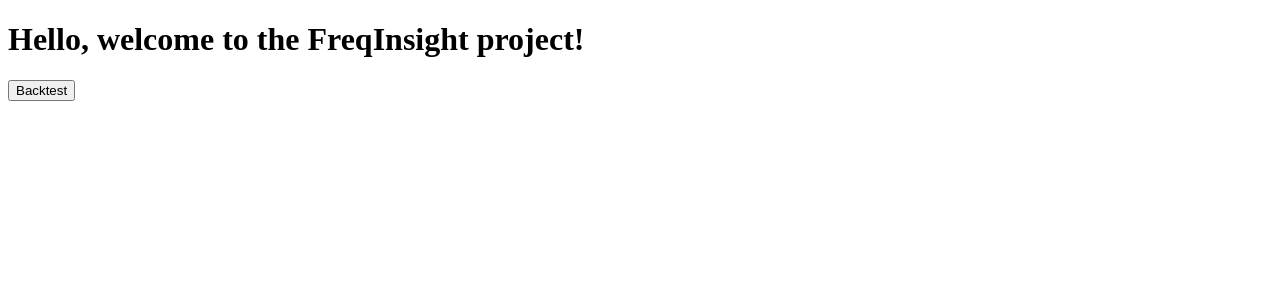
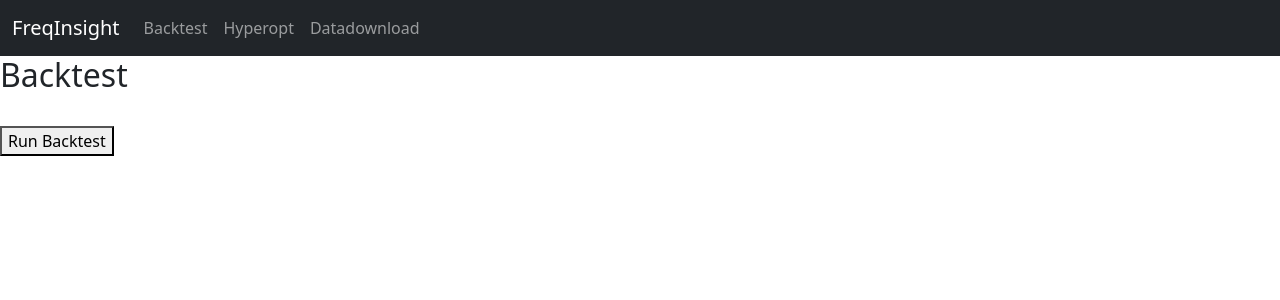
Before and after one commit to IdifixNL/FreqInsight, a Flask app: page / in a window 1280 px wide. Shown: the top 300 px of the page. Run offline with Flask 3, Linux system fonts and the light colour scheme.

Commit message:
Got bassic menu up en running

```diff
--- a/templates/index.html
+++ b/templates/index.html
@@ -4,17 +4,82 @@
     <meta charset="utf-8">
     <meta name="viewport" content="width=device-width, initial-scale=1">
     <title>My First Flask Project</title>
+    <!-- Bootstrap CSS -->
+    <link href="https://cdn.jsdelivr.net/npm/bootstrap@5.1.0/dist/css/bootstrap.min.css" rel="stylesheet">
+    <!-- jQuery -->
+    <script src="https://code.jquery.com/jquery-3.6.0.min.js"></script>
+    <!-- Bootstrap JavaScript -->
+    <script src="https://cdn.jsdelivr.net/npm/bootstrap@5.1.0/dist/js/bootstrap.bundle.min.js"></script>
   </head>
   <body>
-    <h1>Hello, welcome to the FreqInsight project!</h1>
-    {% if message %}
-      <p>{{ message }}</p>
-    {% endif %}
-    {% if output %}
-      <pre>{{ output }}</pre>
-    {% endif %}
-    <form action="/backtest" method="POST">
-      <button type="submit">Backtest</button>
-    </form>
+    <header>
+      <nav class="navbar navbar-expand-lg navbar-dark bg-dark">
+        <div class="container-fluid">
+          <a class="navbar-brand" href="#">FreqInsight</a>
+          <button class="navbar-toggler" type="button" data-bs-toggle="collapse" data-bs-target="#navbarNav" aria-controls="navbarNav" aria-expanded="false" aria-label="Toggle navigation">
+            <span class="navbar-toggler-icon"></span>
+          </button>
+          <div class="collapse navbar-collapse" id="navbarNav">
+            <ul class="navbar-nav">
+              <li class="nav-item">
+                <a class="nav-link" href="#" id="backtest-btn">Backtest</a>
+              </li>
+              <li class="nav-item">
+                <a class="nav-link" href="#" id="hyperopt-btn">Hyperopt</a>
+              </li>
+              <li class="nav-item">
+                <a class="nav-link" href="#" id="datadownload-btn">Datadownload</a>
+              </li>
+            </ul>
+          </div>
+        </div>
+      </nav>
+    </header>
+
+    <main>
+      <div id="backtest" class="section">
+        <h2>Backtest</h2>
+        <p id="backtest-message"></p>
+        <pre id="backtest-output"></pre>
+        <button id="run-backtest">Run Backtest</button>
+      </div>
+
+      <div id="hyperopt" class="section">
+        <h2>Hyperopt</h2>
+        <!-- Your Hyperopt content here -->
+      </div>
+
+      <div id="datadownload" class="section">
+        <h2>Datadownload</h2>
+        <!-- Your Datadownload content here -->
+      </div>
+    </main>
+
+    <script>
+      function showSection(id) {
+        $('.section').hide(); // Hide all sections
+        $('#' + id).show(); // Show the selected section
+      }
+
+      // Hide all sections by default
+      $('.section').hide();
+
+      // Show the first section (Backtest) by default
+      showSection('backtest');
+
+      $('#backtest-btn').click(function() {
+        showSection('backtest');
+      });
+
+      $('#hyperopt-btn').click(function() {
+        showSection('hyperopt');
+      });
+
+      $('#datadownload-btn').click(function() {
+        showSection('datadownload');
+      });
+
+      // Add your AJAX code for executing the backtest here
+    </script>
   </body>
 </html>
```
